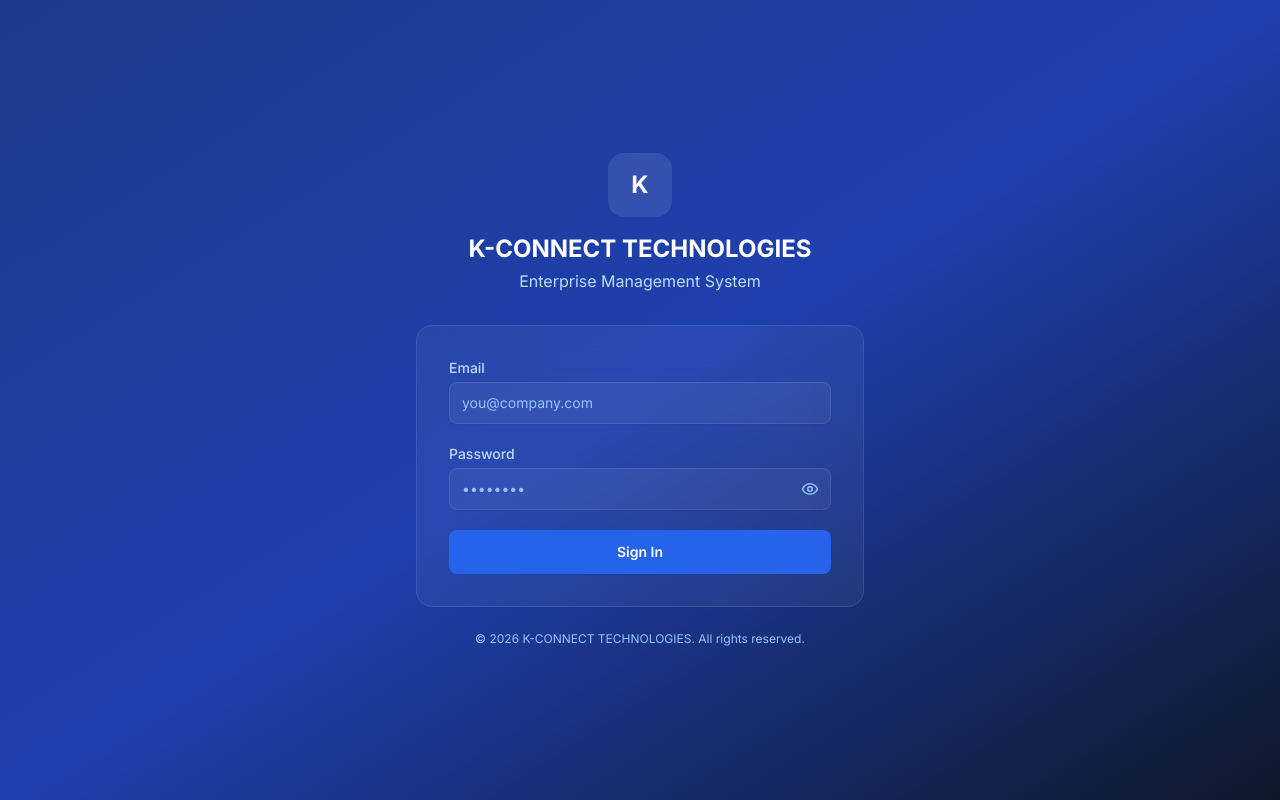
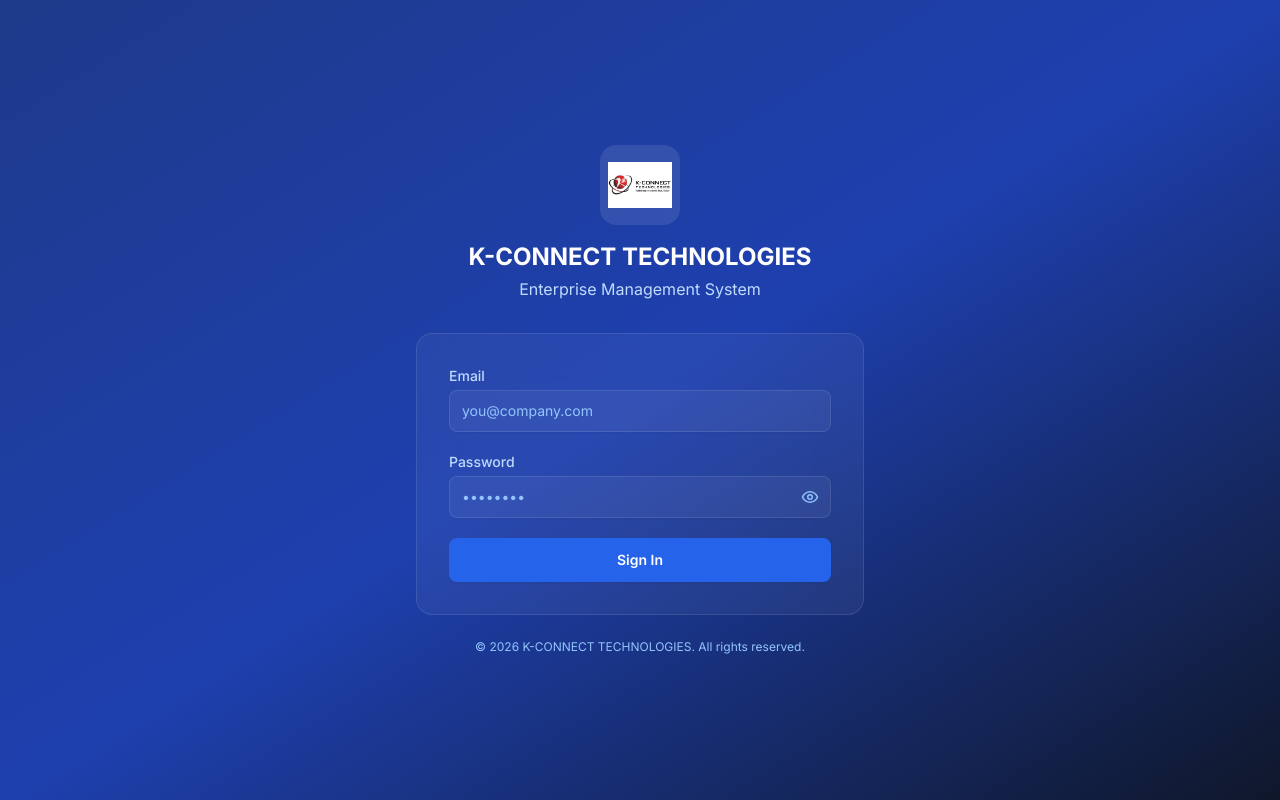
Before and after one commit to tumaini055/k-ERP, a React (Vite) app in the folder frontend/: page /login in a window 1280 px wide. Built offline with nearby package versions, Linux system fonts and the light colour scheme.

Commit message:
feat: add actual company logo to Sidebar, Login page, and favicon

```diff
--- a/frontend/src/components/layout/Sidebar.tsx
+++ b/frontend/src/components/layout/Sidebar.tsx
@@ -56,7 +56,7 @@
       <div className={cn('flex h-16 items-center border-b border-surface-200 px-4 dark:border-surface-700', collapsed ? 'justify-center' : 'justify-between')}>
         {!collapsed && (
           <div className="flex items-center gap-3">
-            <div className="flex h-8 w-8 items-center justify-center rounded-lg bg-primary-600 text-sm font-bold text-white">K</div>
+            <img src="/logo.png" alt="K-CONNECT" className="h-8 w-auto object-contain" />
             <span className="text-sm font-bold text-surface-900 dark:text-surface-50">K-CONNECT</span>
           </div>
         )}
--- a/frontend/src/pages/Login.tsx
+++ b/frontend/src/pages/Login.tsx
@@ -32,8 +32,8 @@
       <div className="flex w-full items-center justify-center px-4">
         <div className="w-full max-w-md">
           <div className="mb-8 text-center">
-            <div className="mx-auto mb-4 flex h-16 w-16 items-center justify-center rounded-2xl bg-white/10 backdrop-blur-sm">
-              <span className="text-2xl font-bold text-white">K</span>
+            <div className="mx-auto mb-4 flex h-20 w-20 items-center justify-center rounded-2xl bg-white/10 backdrop-blur-sm p-2">
+              <img src="/logo.png" alt="K-CONNECT" className="h-full w-full object-contain" />
             </div>
             <h1 className="text-2xl font-bold text-white">K-CONNECT TECHNOLOGIES</h1>
             <p className="mt-1 text-primary-200">Enterprise Management System</p>
```
Also changed, not shown: frontend/public/logo.png (added), frontend/public/logo.svg (added).
